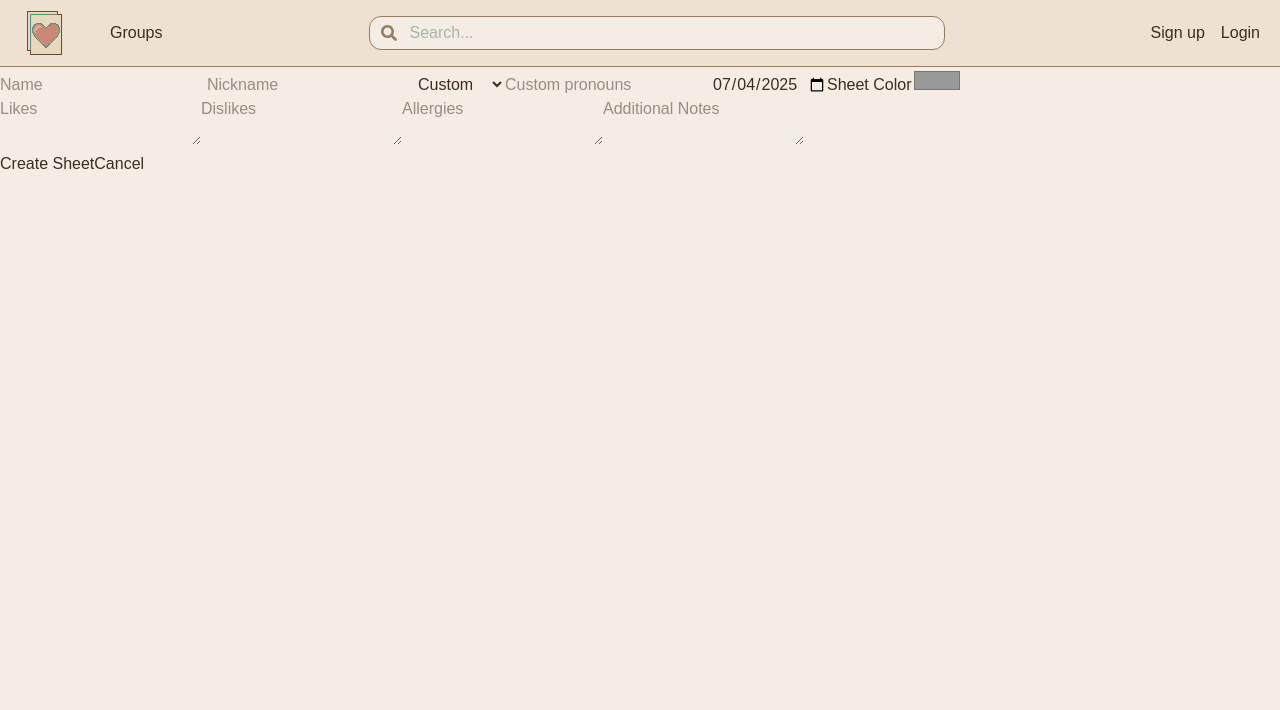
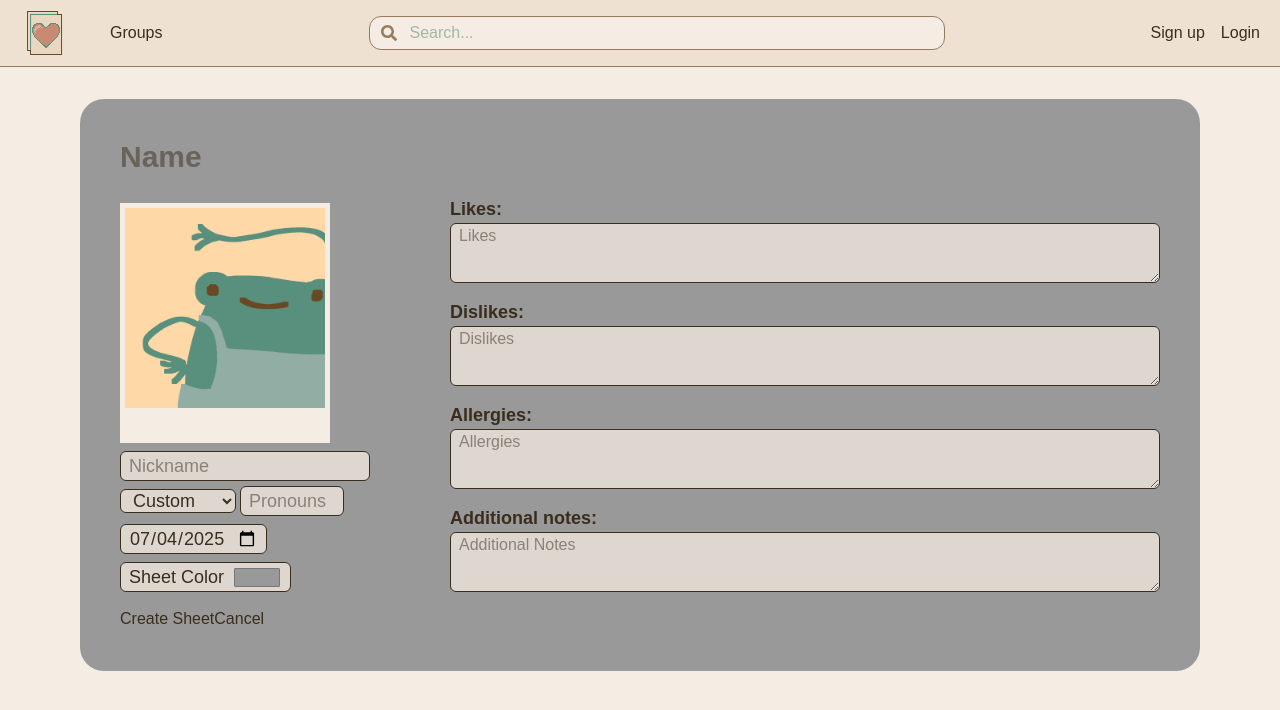
Before and after one commit to 04mHuang/Memsheets, a Next.js app in the folder frontend/: page /groups/1/sheets/add in a window 1280 px wide. Shown: the top 710 px of the page. Built offline with nearby package versions, Linux system fonts and the light colour scheme; no server answers; a web font is replaced by a local one.

Commit message:
Updated: sheet styling

```diff
--- a/frontend/src/app/components/SheetForm.tsx
+++ b/frontend/src/app/components/SheetForm.tsx
@@ -1,6 +1,7 @@
 "use client";
 
 import React, { useState } from "react";
+import Image from "next/image";
 
 interface SheetData {
   name: string;
@@ -37,7 +38,6 @@ const SheetForm = ({ sheet, setSheet }: SheetFormProps) => {
 
   return (
     <>
-      <div>
       <input
         type="text"
         name="name"
@@ -45,16 +45,28 @@ const SheetForm = ({ sheet, setSheet }: SheetFormProps) => {
         value={sheet.name}
         placeholder="Name"
         aria-label="Name"
+        className="sheet-name w-full max-w-xs sm:max-w-sm md:max-w-md lg:max-w-lg"
       />
+      <div className="sheet-content">
+        <section className="sheet-basic">
+          <div className="sheet-photo">
+            <Image src="/sheet-pic.png" alt="Sheet photo" width={200} height={200} />
+          </div>
           <input
             type="text"
             name="nickname"
             onChange={handleChange}
-          value={sheet.nickname}
+            value={sheet.nickname === "N/A" ? "" : sheet.nickname}
             placeholder="Nickname"
-          aria-label="Nickname"
+            className="sheet-basic sheet-input"
           />
-        <select name="pronouns" value={pronouns} onChange={handleSelectChange}>
+          <br />
+          <select
+            name="pronouns"
+            value={pronouns}
+            onChange={handleSelectChange}
+            className="sheet-basic sheet-input w-29"
+          >
             <option value="Unknown">Unknown</option>
             <option value="she/her">she/her</option>
             <option value="he/him">he/him</option>
@@ -66,11 +78,14 @@ const SheetForm = ({ sheet, setSheet }: SheetFormProps) => {
               type="text"
               name="pronouns"
               onChange={handleChange}
-            value={sheet.pronouns}
-            placeholder="Custom pronouns"
-            aria-label="Custom pronouns"
+              value={sheet.pronouns === "N/A" || sheet.pronouns === "Custom" ? "" : sheet.pronouns}
+              placeholder="Pronouns"
+              aria-label="Pronouns"
+              className="sheet-input ml-1"
+              size={6}
             />
           }
+          <br />
           <input
             type="date"
             name="birthday"
@@ -78,46 +93,66 @@ const SheetForm = ({ sheet, setSheet }: SheetFormProps) => {
             value={sheet.birthday}
             aria-label="Birthday"
             max={formattedDate}
+            className="sheet-basic sheet-input"
           />
-        <label>
+          <br />
+          <label className="sheet-basic sheet-input flex items-center gap-2 w-fit">
             Sheet Color
             <input
               type="color"
               name="color"
               onChange={handleChange}
               value={sheet.color}
+              className="rounded-xl"
+            />
+          </label>
+        </section>
+        <div className="sheet-details">
+          <label>
+            <h2 className="sheet-heading">Likes:</h2>
+            <textarea
+              name="likes"
+              onChange={handleChange}
+              value={sheet.likes === "N/A" ? "" : sheet.likes}
+              placeholder="Likes"
+              aria-label="Likes"
+              className="sheet-input sheet-detail"
+            />
+          </label>
+          <label>
+            <h2 className="sheet-heading">Dislikes:</h2>
+            <textarea
+              name="dislikes"
+              onChange={handleChange}
+              value={sheet.dislikes === "N/A" ? "" : sheet.dislikes}
+              placeholder="Dislikes"
+              aria-label="Dislikes"
+              className="sheet-input sheet-detail"
+            />
+          </label>
+          <label>
+            <h2 className="sheet-heading">Allergies:</h2>
+            <textarea
+              name="allergies"
+              onChange={handleChange}
+              value={sheet.allergies === "N/A" ? "" : sheet.allergies}
+              placeholder="Allergies"
+              aria-label="Allergies"
+              className="sheet-input sheet-detail"
+            />
+          </label>
+          <label>
+            <h2 className="sheet-heading">Additional notes:</h2>
+            <textarea
+              name="notes"
+              onChange={handleChange}
+              value={sheet.notes === "N/A" ? "" : sheet.notes}
+              placeholder="Additional Notes"
+              aria-label="Additional Notes"
+              className="sheet-input sheet-detail"
             />
           </label>
         </div>
-      <div>
-        <textarea
-          name="likes"
-          onChange={handleChange}
-          value={sheet.likes}
-          placeholder="Likes"
-          aria-label="Likes"
-        />
-        <textarea
-          name="dislikes"
-          onChange={handleChange}
-          value={sheet.dislikes}
-          placeholder="Dislikes"
-          aria-label="Dislikes"
-        />
-        <textarea
-          name="allergies"
-          onChange={handleChange}
-          value={sheet.allergies}
-          placeholder="Allergies"
-          aria-label="Allergies"
-        />
-        <textarea
-          name="notes"
-          onChange={handleChange}
-          value={sheet.notes}
-          placeholder="Additional Notes"
-          aria-label="Additional Notes"
-        />
       </div>
     </>
   );
--- a/frontend/src/app/globals.css
+++ b/frontend/src/app/globals.css
@@ -64,6 +64,31 @@ body {
   }
   /* Applies to individual sheet pages */
   .sheet {
-    @apply mt-8 mx-20;
+    @apply my-8 mx-20 p-10 rounded-3xl;
+  }
+  .sheet-content {
+    @apply flex gap-20;
+  }
+  .sheet-name {
+    @apply text-3xl font-bold mb-5 resize-none overflow-hidden;
+    field-sizing: content;
+  }
+  .sheet-photo {
+    @apply border-5 border-b-35 border-background w-fit;
+  }
+  .sheet-basic {
+    @apply mt-2 text-lg;
+  }
+  .sheet-input {
+    @apply bg-background/[0.75] px-2 rounded-md border-1 border-foreground;
+  }
+  .sheet-details {
+    @apply flex flex-col flex-1;
+  }
+  .sheet-detail {
+    @apply mb-2 w-full min-h-15;
+  }
+  .sheet-heading {
+    @apply text-lg font-bold;
   }
 }
--- a/frontend/src/app/groups/[group_id]/sheets/[sheet_id]/page.tsx
+++ b/frontend/src/app/groups/[group_id]/sheets/[sheet_id]/page.tsx
@@ -2,6 +2,7 @@
 
 import React, { useState, useEffect } from "react";
 import { useParams } from "next/navigation";
+import Image from "next/image";
 import axiosInstance from "@/app/axiosInstance";
 import SheetForm from "@/app/components/SheetForm";
 
@@ -70,22 +71,43 @@ const Sheet = () => {
       <button onClick={handleModeToggle}>
         {editMode ? "Save" : "Edit"}
       </button>
+
       {editMode ?
-        <form method="POST" onSubmit={(e) => { e.preventDefault(); handleModeToggle(); }}>
-          <SheetForm sheet={sheet} setSheet={setSheet} />
-          <button onClick={(e) => {e.preventDefault(); handleCancel();}}>Cancel</button>
-        </form>
+        <>
+          <button onClick={(e) => { e.preventDefault(); handleCancel(); }}>Cancel</button>
+          <form
+            method="POST"
+            onSubmit={(e) => { e.preventDefault(); handleModeToggle(); }}
+            className="sheet"
+            style={{ backgroundColor: sheet.color }}
+          >
+            <SheetForm sheet={sheet} setSheet={setSheet} />
+          </form>
+        </>
         :
-        <div className="sheet" style={{ backgroundColor: sheet.color }}>
-          <h1>{sheet.name}</h1>
-          <p>{sheet.nickname}</p>
-          <p>{sheet.pronouns}</p>
-          <p>{sheet.birthday}</p>
-          <p>{sheet.likes}</p>
-          <p>{sheet.dislikes}</p>
-          <p>{sheet.allergies}</p>
-          <p>{sheet.notes}</p>
-        </div>
+        <main className="sheet" style={{ backgroundColor: sheet.color }}>
+          <h1 className="sheet-name">{sheet.name}</h1>
+          <div className="sheet-content">
+            <section>
+              <div className="sheet-photo">
+                <Image src="/sheet-pic.png" alt="Sheet picture" width={200} height={200} />
+              </div>
+              <p className="sheet-basic"><strong>Nickname:</strong> {sheet.nickname}</p>
+              <p className="sheet-basic"><strong>Pronouns:</strong> {sheet.pronouns}</p>
+              <p className="sheet-basic"><strong>Birthday:</strong> {sheet.birthday}</p>
+            </section>
+            <section className="sheet-details">
+              <h2 className="sheet-heading">Likes:</h2>
+              <p className="sheet-detail">{sheet.likes}</p>
+              <h2 className="sheet-heading">Dislikes:</h2>
+              <p className="sheet-detail">{sheet.dislikes}</p>
+              <h2 className="sheet-heading">Allergies:</h2>
+              <p className="sheet-detail">{sheet.allergies}</p>
+              <h2 className="sheet-heading">Additional notes:</h2>
+              <p className="sheet-detail">{sheet.notes}</p>
+            </section>
+          </div>
+        </main>
       }
     </div>
   );
--- a/frontend/src/app/groups/[group_id]/sheets/add/page.tsx
+++ b/frontend/src/app/groups/[group_id]/sheets/add/page.tsx
@@ -32,7 +32,7 @@ const EditSheet = () => {
     }
   }
   return (
-    <div>
+    <div className="sheet" style={{ backgroundColor: sheet.color }}>
       <form method="POST" onSubmit={handleSubmit}>
         <SheetForm sheet={sheet} setSheet={setSheet} />
         <button type="submit">
```
Also changed, not shown: frontend/public/sheet-pic.png (added). Lines whose indentation alone changed are shown as unchanged.
